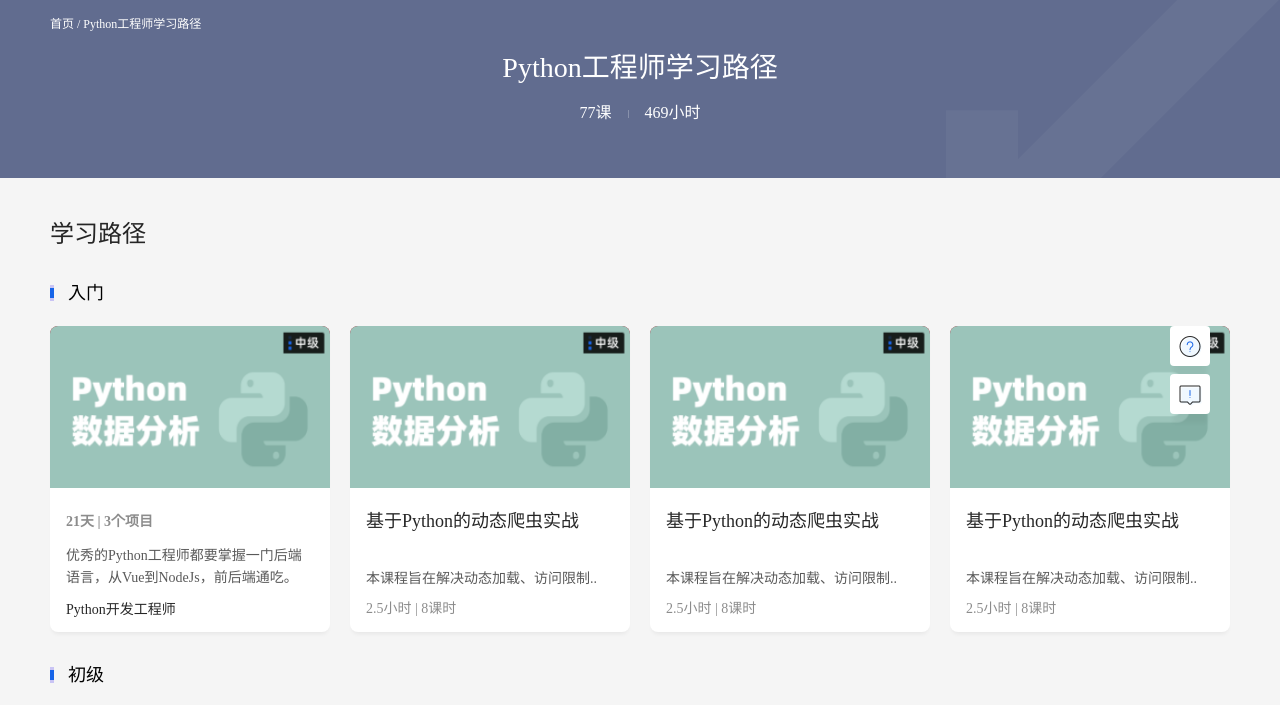
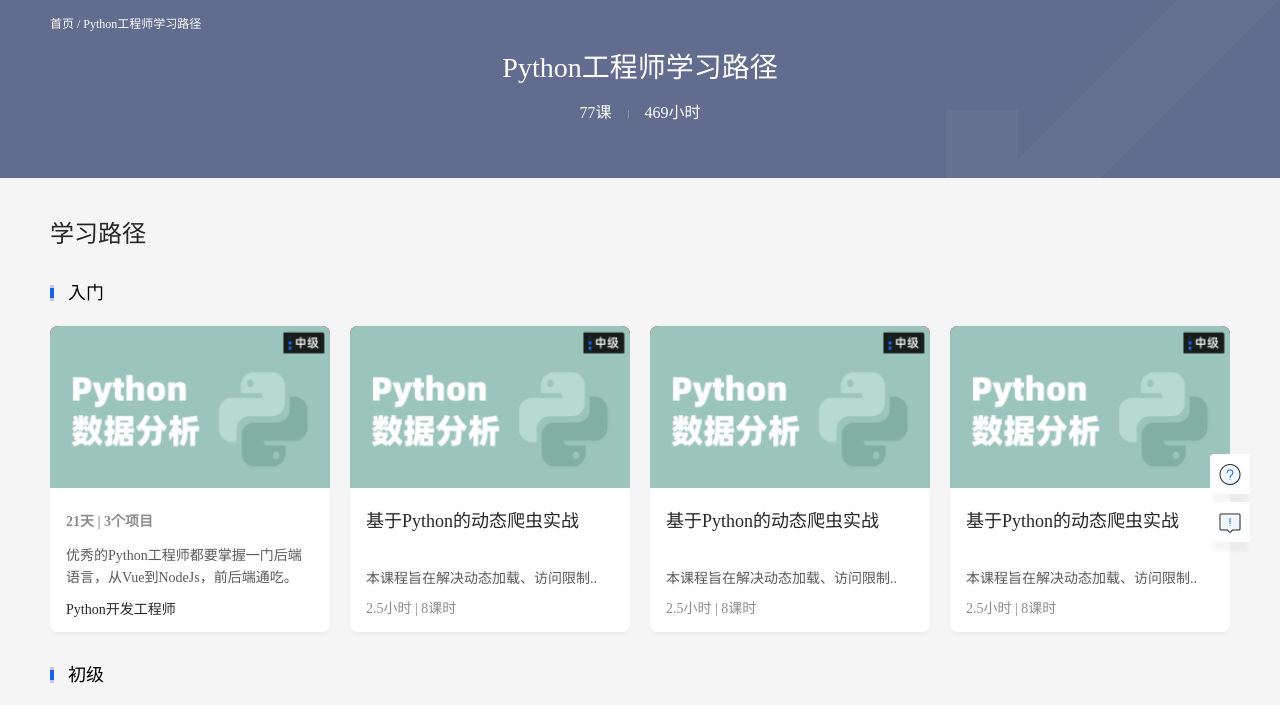
Before and after one commit to Ganany/Ganany.github.io, a plain HTML site: page jiker/index.html in a window 1280 px wide. Shown: the part 70-775 px from the top of the page. Drawn offline with Linux system fonts and the light colour scheme.

Commit message:
first commit

```diff
--- a/jiker/index.css
+++ b/jiker/index.css
@@ -293,13 +293,14 @@
     color: rgba(0, 0, 0, 0.45);
     line-height: 24px;
 }
-.mainer{
+.main{
     position: relative;
 }
 .aside{
-    position: absolute;
-    top: 148px;
-    right: 70px;
+    position: fixed;
+    bottom: 180px;
+    right:30px;
+
 }
 .aside-btm{
     width: 40px;
--- a/jiker/index.html
+++ b/jiker/index.html
@@ -37,9 +37,6 @@
             </div>
         </div>
         <div class="banner">
-            <div class="banner-img">
-
-            </div>
             <div class="banner-text1">首页 / Python工程师学习路径</div>
             <div class="banner-text2">Python工程师学习路径</div>
             <div class="banner-text3">77课<span class="small-line"></span>469小时</div>
@@ -212,13 +209,13 @@
                     <div class="blank-text">内容正在快马加鞭建设中~</div>
                 </div>
             </div>
-        </div>
             <div class="aside">
                 <div class="aside-btm">
                     <img src="./icon／freeback(1).png" alt="">
                 </div>
                 <div class="aside-btm">
                     <img src="./icon／反馈.png" alt="">
+                </div>
             </div>
         </div>
     </div>
```
Lines whose indentation alone changed are shown as unchanged.
